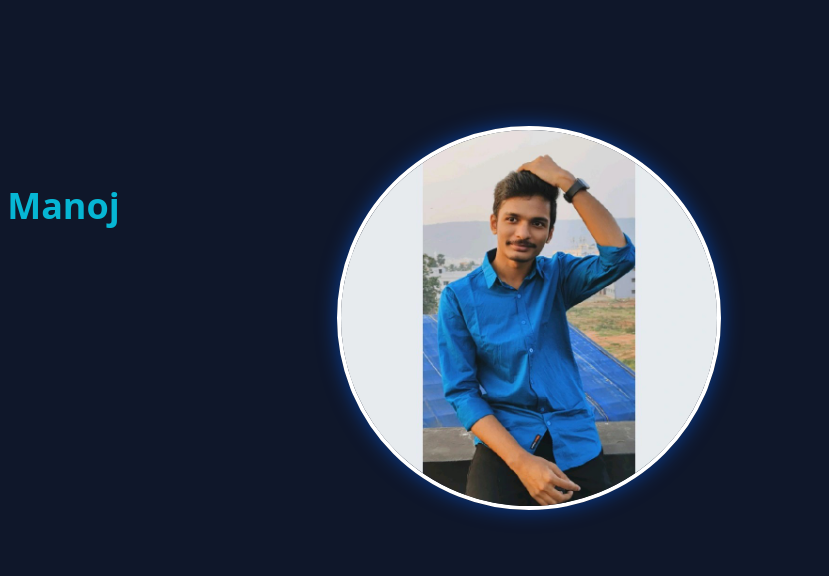
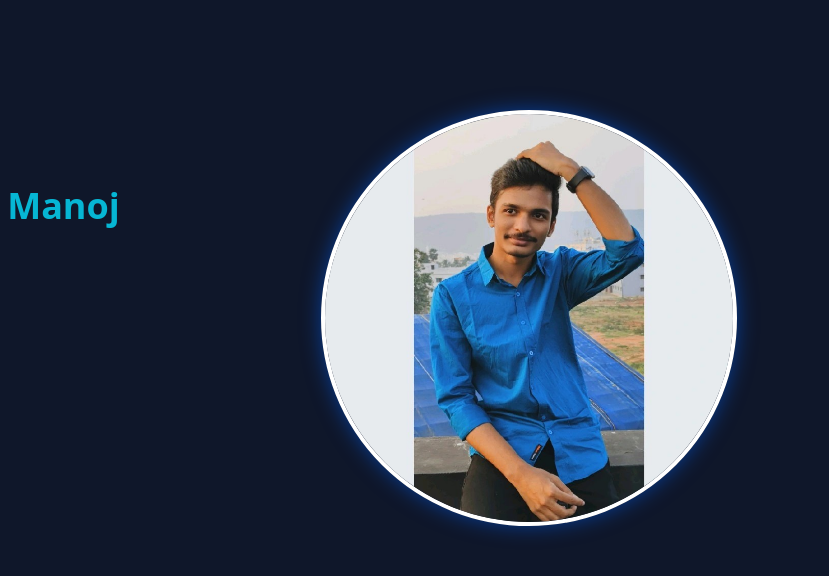
Before and after one commit to Manoj1412/Portfolio-Responsive, a website: page src/index.html in a window 1280 px wide. Shown: the part 114-690 px from the top of the page, 451-1280 px from the left. Drawn offline with nearby package versions, Linux system fonts and the light colour scheme.

Commit message:
image size changed

```diff
--- a/src/index.html
+++ b/src/index.html
@@ -39,7 +39,7 @@
     <div class="container mx-auto px-4 py-12 flex flex-col md:flex-row items-center justify-center min-h-[calc(100vh-64px)]" id="home">
         <div class="md:w-1/2 md:order-2 md:pl-8 mb-8 md:mb-0">
             <div class="flex justify-center items-center">
-                <img src="myimg.jpeg" alt="Kukkadapu Manoj" class="w-96 h-96 rounded-full object-cover profile-image">
+                <img src="myimg.jpeg" alt="Kukkadapu Manoj" class="w-72 h-72 rounded-full object-cover profile-image">
             </div>
         </div>
         <div class="md:w-1/2 md:order-1 md:pr-8 md:ml-12">
--- a/src/style.css
+++ b/src/style.css
@@ -34,6 +34,25 @@ body {
     transform: scale(1.05);
     box-shadow: 0 0 30px rgba(0, 100, 255, 0.8);
 }
+.profile-image {
+    box-shadow: 0 0 20px rgba(0, 100, 255, 0.5);
+    border: 4px solid #ffffff;
+    transition: transform 0.3s ease, box-shadow 0.3s ease;
+}
+
+.profile-image:hover {
+    transform: scale(1.05);
+    box-shadow: 0 0 30px rgba(0, 100, 255, 0.8);
+}
+
+/* Media query for laptop screens */
+@media (min-width: 1024px) {
+    .profile-image {
+        width: 26rem; /* Adjust this value to make the image smaller on laptops */
+        height: 26rem; /* Adjust this value to make the image smaller on laptops */
+    }
+}
+
 .custom-button {
     position: relative;
     overflow: hidden;
```
